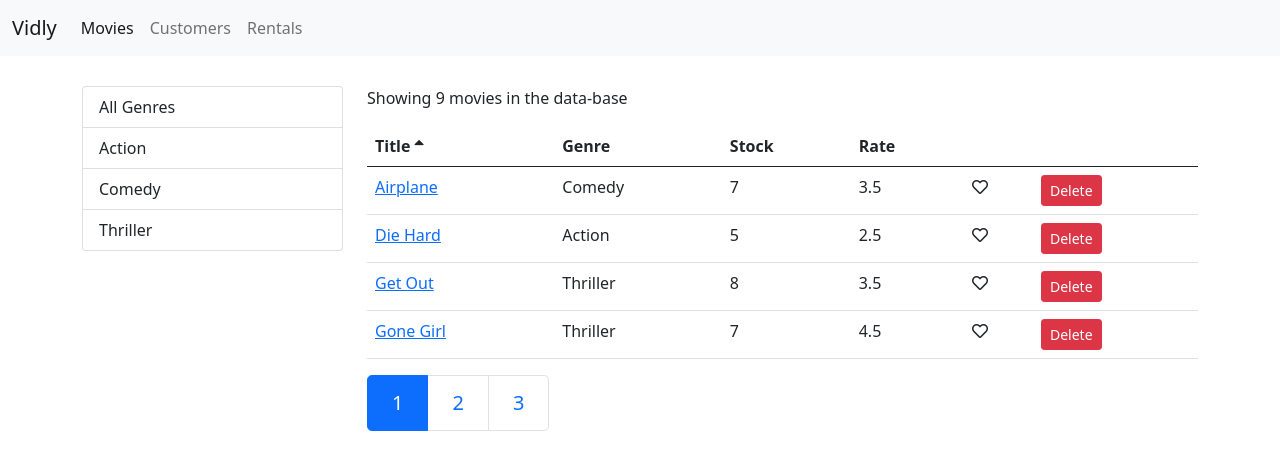
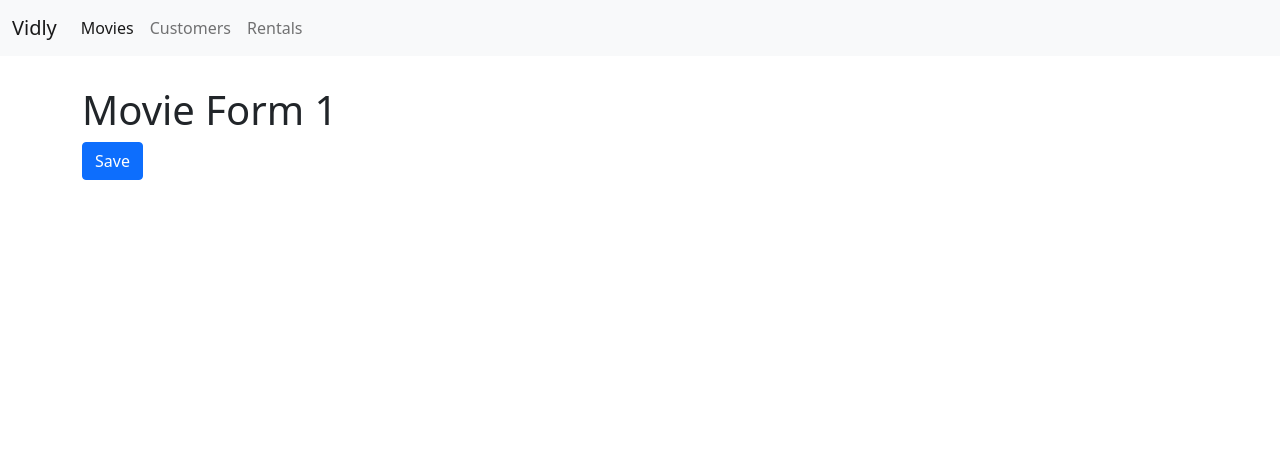
Before and after one commit to iGotABadIdea/Movie-Renting-app, a React (Create React App) app: page /movies/1 in a window 1280 px wide. Shown: the top 470 px of the page. Built offline with nearby package versions, Linux system fonts and the light colour scheme.

Commit message:
Routing done

```diff
--- a/src/App.js
+++ b/src/App.js
@@ -5,6 +5,7 @@
 import NotFound from './components/notFound';
 import React, { Component } from "react";
 import NavBar from './components/navbar';
+import MovieForm from './components/movieForm';
 
 import './App.css';
 
@@ -15,6 +16,7 @@
        <NavBar/>
       <main className="container">
       <Switch>
+        <Route path="/movies/:id" component={MovieForm}/>
        <Route path="/movies" component={Movies}></Route>
       <Route path="/customers" component={Customers}></Route>
       <Route path="/rentals" component={Rentals}></Route>
--- a/src/components/movieForm.jsx
+++ b/src/components/movieForm.jsx
@@ -1,6 +1,9 @@
 import React from 'react';
-const MovieForm = () => {
-    return ( <h1>Movie</h1> );
+const MovieForm = ({match,history}) => {
+    return ( <div>
+        <h1>Movie Form {match.params.id}</h1>
+        <button className="btn btn-primary" onClick={()=>history.push('/movies')}>Save</button>
+        </div>);
 }
 
 export default MovieForm;
--- a/src/components/navbar.jsx
+++ b/src/components/navbar.jsx
@@ -1,5 +1,5 @@
 import React from 'react';
-import {Route,Link,NavLink} from 'react-router-dom'
+import {Link,NavLink} from 'react-router-dom'
 const NavBar = () => {
     return ( <nav className="navbar navbar-expand-lg navbar-light bg-light">
   <div className="container-fluid">
```
